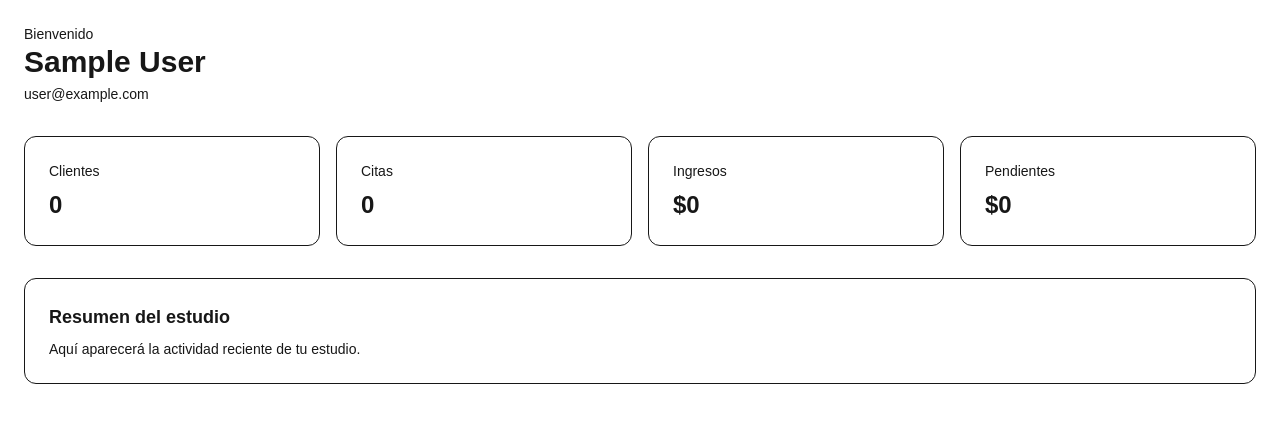
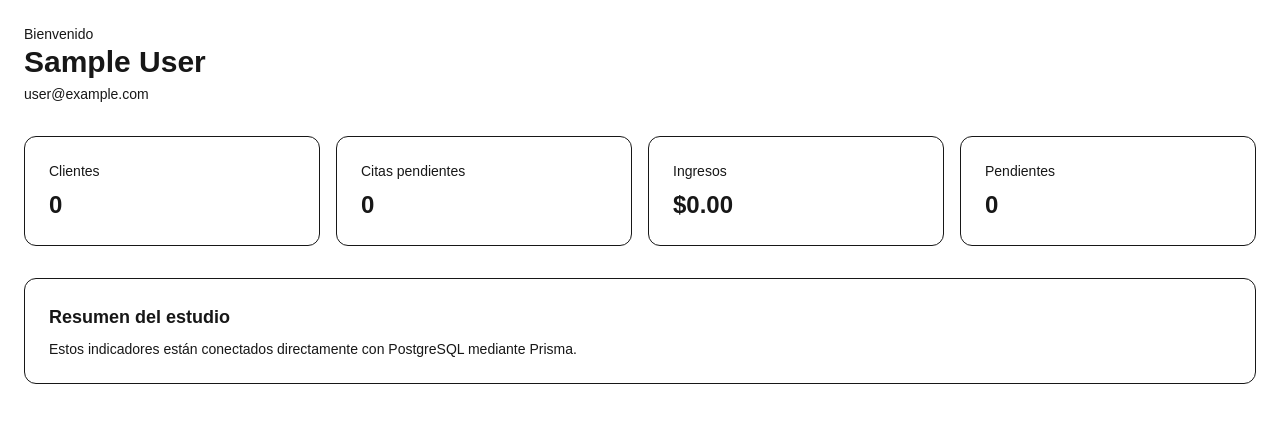
Before and after one commit to Fsw11/tattoo-desk-app, a Next.js app: page /dashboard in a window 1280 px wide. Shown: the top 422 px of the page. Built offline with nearby package versions, Linux system fonts and the light colour scheme; no server answers; the database is empty; sample sign-in values are in the browser's storage.

Commit message:
feat: conectar dashboard con datos de Prisma

```diff
--- a/prisma/seed.ts
+++ b/prisma/seed.ts
@@ -1,13 +1,12 @@
 import "dotenv/config";
-import bcrypt from "bcryptjs";
-
 import { PrismaPg } from "@prisma/adapter-pg";
 import { PrismaClient } from "../src/generated/prisma/client";
+import bcrypt from "bcryptjs";
 
 const connectionString = process.env.DATABASE_URL;
 
 if (!connectionString) {
-  throw new Error("DATABASE_URL no está definida");
+  throw new Error("DATABASE_URL no está configurada");
 }
 
 const adapter = new PrismaPg({
@@ -19,55 +18,61 @@ const prisma = new PrismaClient({
 });
 
 async function main() {
-  const adminEmail = "admin@tattoodesk.local";
-  const adminPassword = "CambiarEstaPassword123!";
+  const password = await bcrypt.hash("TattooDesk123!", 12);
 
-  const usuarioExistente = await prisma.usuario.findUnique({
+  const estudio = await prisma.estudio.upsert({
     where: {
-      email: adminEmail,
+      id: 1,
+    },
+    update: {},
+    create: {
+      nombre: "Mi Estudio de Tatuajes",
     },
   });
 
-  if (usuarioExistente) {
-    console.log("El administrador ya existe.");
-    console.log("Email:", usuarioExistente.email);
-    console.log("Estudio ID:", usuarioExistente.estudioId);
-
-    return;
-  }
-
-  const password = await bcrypt.hash(adminPassword, 12);
-
-  const estudio = await prisma.estudio.create({
-    data: {
-      nombre: "Mi Estudio de Tatuajes",
-      email: adminEmail,
-
-      usuarios: {
-        create: {
-          nombre: "Administrador",
-          email: adminEmail,
-          password,
-          rol: "ADMIN",
-        },
-      },
+  const usuario = await prisma.usuario.upsert({
+    where: {
+      email: "admin@tattoodesk.local",
     },
-
-    include: {
-      usuarios: true,
+    update: {},
+    create: {
+      nombre: "Administrador",
+      email: "admin@tattoodesk.local",
+      password,
+      rol: "ADMIN",
+      estudioId: estudio.id,
     },
   });
 
-  console.log("Estudio creado:", estudio.nombre);
-  console.log(
-    "Administrador creado:",
-    estudio.usuarios[0]?.email,
-  );
+  const clienteExistente = await prisma.cliente.findFirst({
+    where: {
+      estudioId: estudio.id,
+      telefono: "6860000000",
+    },
+  });
+
+  if (!clienteExistente) {
+    const cliente = await prisma.cliente.create({
+      data: {
+        nombre: "Cliente de Prueba",
+        telefono: "6860000000",
+        email: "cliente@prueba.local",
+        estudioId: estudio.id,
+      },
+    });
+
+    console.log("Cliente creado:", cliente.nombre);
+  } else {
+    console.log("El cliente de prueba ya existe.");
+  }
+
+  console.log("Administrador:", usuario.email);
+  console.log("Estudio ID:", estudio.id);
 }
 
 main()
   .catch((error) => {
-    console.error("Error ejecutando seed:", error);
+    console.error(error);
     process.exit(1);
   })
   .finally(async () => {
--- a/src/app/dashboard/page.tsx
+++ b/src/app/dashboard/page.tsx
@@ -1,4 +1,5 @@
 import { auth } from "@/auth";
+import { prisma } from "@/lib/prisma";
 import { redirect } from "next/navigation";
 
 export default async function DashboardPage() {
@@ -7,6 +8,41 @@ export default async function DashboardPage() {
   if (!session?.user) {
     redirect("/login");
   }
+
+  const estudioId = session.user.estudioId;
+
+  const [clientes, citas, ingresos, pendientes] = await Promise.all([
+    prisma.cliente.count({
+      where: {
+        estudioId,
+      },
+    }),
+
+    prisma.cita.count({
+      where: {
+        estudioId,
+        estado: "PENDIENTE",
+      },
+    }),
+
+    prisma.pago.aggregate({
+      where: {
+        estudioId,
+      },
+      _sum: {
+        monto: true,
+      },
+    }),
+
+    prisma.cita.count({
+      where: {
+        estudioId,
+        estado: "PENDIENTE",
+      },
+    }),
+  ]);
+
+  const totalIngresos = Number(ingresos._sum.monto ?? 0);
 
   return (
     <main className="min-h-screen bg-muted/40 p-6">
@@ -28,22 +64,22 @@ export default async function DashboardPage() {
         <section className="grid gap-4 md:grid-cols-2 lg:grid-cols-4">
           <DashboardCard
             titulo="Clientes"
-            valor="0"
+            valor={clientes.toString()}
           />
 
           <DashboardCard
-            titulo="Citas"
-            valor="0"
+            titulo="Citas pendientes"
+            valor={citas.toString()}
           />
 
           <DashboardCard
             titulo="Ingresos"
-            valor="$0"
+            valor={`$${totalIngresos.toFixed(2)}`}
           />
 
           <DashboardCard
             titulo="Pendientes"
-            valor="$0"
+            valor={pendientes.toString()}
           />
         </section>
 
@@ -53,7 +89,8 @@ export default async function DashboardPage() {
           </h2>
 
           <p className="mt-2 text-sm text-muted-foreground">
-            Aquí aparecerá la actividad reciente de tu estudio.
+            Estos indicadores están conectados directamente con
+            PostgreSQL mediante Prisma.
           </p>
         </section>
       </div>
```
